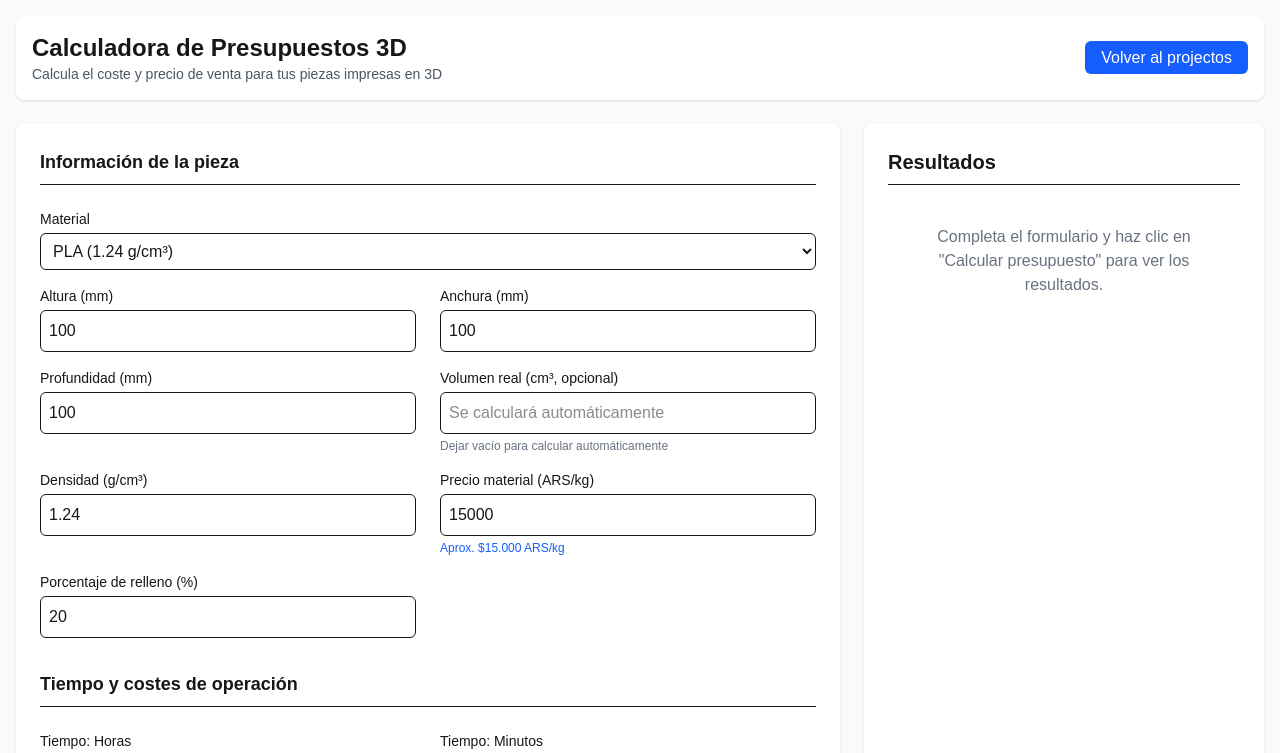
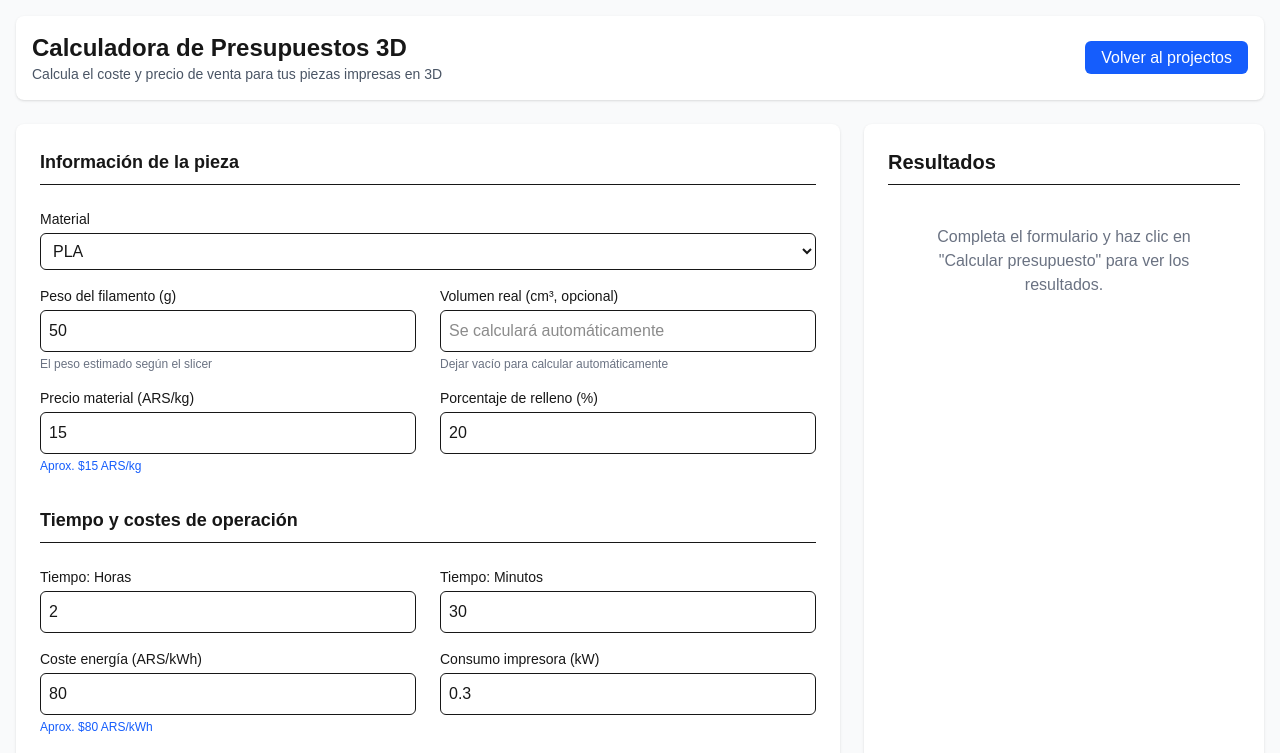
Before and after one commit to Lautaro124/stock_tracker, a Next.js app: page /calculator in a window 1280 px wide. Shown: the top 753 px of the page. Built offline with nearby package versions, Linux system fonts and the light colour scheme.

Commit message:
Change calculator

```diff
--- a/src/app/calculator/page.tsx
+++ b/src/app/calculator/page.tsx
@@ -14,11 +14,8 @@ import Link from "next/link";
 
 export default function CalculatorPage() {
   const [input, setInput] = useState<CalculatorInput>({
-    height: 100,
-    width: 100,
-    depth: 100,
-    density: 1.24,
-    materialPrice: 0.02,
+    filamentWeight: 50,
+    materialPrice: 0.015,
     infillPercentage: 20,
     printTimeHours: 2,
     printTimeMinutes: 30,
@@ -49,16 +46,15 @@ export default function CalculatorPage() {
     loadDefaults();
   }, []);
 
-  // Actualizar densidad y precio cuando cambie el material
+  // Actualizar precio cuando cambie el material
   useEffect(() => {
     const material = MATERIAL_OPTIONS.find((m) => m.id === selectedMaterial);
     if (material) {
       setInput((prev) => ({
         ...prev,
-        density: material.density,
-        materialPrice: material.defaultPrice,
+        materialPrice: material.defaultPrice / 1000,
       }));
-      setMaterialPricePerKg(material.defaultPrice * 1000);
+      setMaterialPricePerKg(material.defaultPrice);
     }
   }, [selectedMaterial]);
 
@@ -68,10 +64,7 @@ export default function CalculatorPage() {
       if (
         value <= 0 &&
         [
-          "height",
-          "width",
-          "depth",
-          "density",
+          "filamentWeight",
           "materialPrice",
           "energyCost",
           "printerConsumption",
@@ -218,65 +211,35 @@ export default function CalculatorPage() {
                 >
                   {MATERIAL_OPTIONS.map((material) => (
                     <option key={material.id} value={material.id}>
-                      {material.name} ({material.density} g/cm³)
+                      {material.name}
                     </option>
                   ))}
                 </select>
               </div>
 
-              {/* Dimensiones */}
+              {/* Peso del filamento */}
               <div>
                 <label className="block text-sm font-medium mb-1">
-                  Altura (mm)
+                  Peso del filamento (g)
                 </label>
                 <input
                   type="number"
-                  name="height"
-                  value={input.height}
+                  name="filamentWeight"
+                  value={input.filamentWeight}
                   onChange={handleChange}
+                  step="0.1"
                   className={`w-full p-2 border rounded-md dark:bg-gray-800 dark:border-gray-700 ${
-                    errors.height ? "border-red-500" : ""
+                    errors.filamentWeight ? "border-red-500" : ""
                   }`}
                 />
-                {errors.height && (
-                  <p className="text-red-500 text-xs mt-1">{errors.height}</p>
+                {errors.filamentWeight && (
+                  <p className="text-red-500 text-xs mt-1">
+                    {errors.filamentWeight}
+                  </p>
                 )}
-              </div>
-
-              <div>
-                <label className="block text-sm font-medium mb-1">
-                  Anchura (mm)
-                </label>
-                <input
-                  type="number"
-                  name="width"
-                  value={input.width}
-                  onChange={handleChange}
-                  className={`w-full p-2 border rounded-md dark:bg-gray-800 dark:border-gray-700 ${
-                    errors.width ? "border-red-500" : ""
-                  }`}
-                />
-                {errors.width && (
-                  <p className="text-red-500 text-xs mt-1">{errors.width}</p>
-                )}
-              </div>
-
-              <div>
-                <label className="block text-sm font-medium mb-1">
-                  Profundidad (mm)
-                </label>
-                <input
-                  type="number"
-                  name="depth"
-                  value={input.depth}
-                  onChange={handleChange}
-                  className={`w-full p-2 border rounded-md dark:bg-gray-800 dark:border-gray-700 ${
-                    errors.depth ? "border-red-500" : ""
-                  }`}
-                />
-                {errors.depth && (
-                  <p className="text-red-500 text-xs mt-1">{errors.depth}</p>
-                )}
+                <p className="text-xs text-gray-500 mt-1">
+                  El peso estimado según el slicer
+                </p>
               </div>
 
               <div>
@@ -297,25 +260,6 @@ export default function CalculatorPage() {
               </div>
 
               {/* Material properties */}
-              <div>
-                <label className="block text-sm font-medium mb-1">
-                  Densidad (g/cm³)
-                </label>
-                <input
-                  type="number"
-                  name="density"
-                  value={input.density}
-                  onChange={handleChange}
-                  step="0.01"
-                  className={`w-full p-2 border rounded-md dark:bg-gray-800 dark:border-gray-700 ${
-                    errors.density ? "border-red-500" : ""
-                  }`}
-                />
-                {errors.density && (
-                  <p className="text-red-500 text-xs mt-1">{errors.density}</p>
-                )}
-              </div>
-
               <div>
                 <label className="block text-sm font-medium mb-1">
                   Precio material (ARS/kg)
--- a/src/lib/actions/calculator-actions.ts
+++ b/src/lib/actions/calculator-actions.ts
@@ -16,8 +16,8 @@ export async function calculateBudget(
   input: CalculatorInput
 ): Promise<CalculatorResult> {
   // Validaciones
-  if (input.height <= 0 || input.width <= 0 || input.depth <= 0) {
-    throw new Error("Las dimensiones deben ser números positivos");
+  if (input.filamentWeight <= 0) {
+    throw new Error("El peso del filamento debe ser un número positivo");
   }
 
   if (input.infillPercentage < 0 || input.infillPercentage > 100) {
@@ -28,20 +28,19 @@ export async function calculateBudget(
     throw new Error("El margen de beneficio no puede ser negativo");
   }
 
-  if (input.density <= 0 || input.materialPrice <= 0) {
-    throw new Error("La densidad y el precio del material deben ser positivos");
+  if (input.materialPrice <= 0) {
+    throw new Error("El precio del material debe ser positivo");
   }
-
-  // Cálculo del volumen si no se proporciona
-  const volumeCm3 =
-    input.volume || (input.height * input.width * input.depth) / 1000; // convertir mm³ a cm³
 
   // Tiempo total de impresión en horas
   const printTimeTotal = input.printTimeHours + input.printTimeMinutes / 60;
 
-  // Cálculo del peso: volumen × densidad × porcentaje de relleno
-  const infillFactor = input.infillPercentage / 100;
-  const weight = volumeCm3 * input.density * infillFactor;
+  // Usamos directamente el peso del filamento
+  const weight = input.filamentWeight;
+
+  // Estimación de volumen basada en el peso y una densidad promedio de 1.25 g/cm³
+  // Solo si es necesario y no se proporciona
+  const volumeCm3 = input.volume || weight / 1.25;
 
   // Desglose de costes
   const materialCost = weight * input.materialPrice;
@@ -74,11 +73,8 @@ export async function calculateBudget(
  */
 export async function getDefaultCalculatorValues(): Promise<CalculatorInput> {
   return {
-    height: 100,
-    width: 100,
-    depth: 100,
-    density: 1.24, // PLA por defecto
-    materialPrice: 15, // ARS/g
+    filamentWeight: 50, // Peso de filamento en gramos
+    materialPrice: 0.015, // ARS/g (15 ARS/kg)
     infillPercentage: 20,
     printTimeHours: 2,
     printTimeMinutes: 30,
```
Also changed, not shown: src/interface/calculator.ts (+2 -6 lines).
